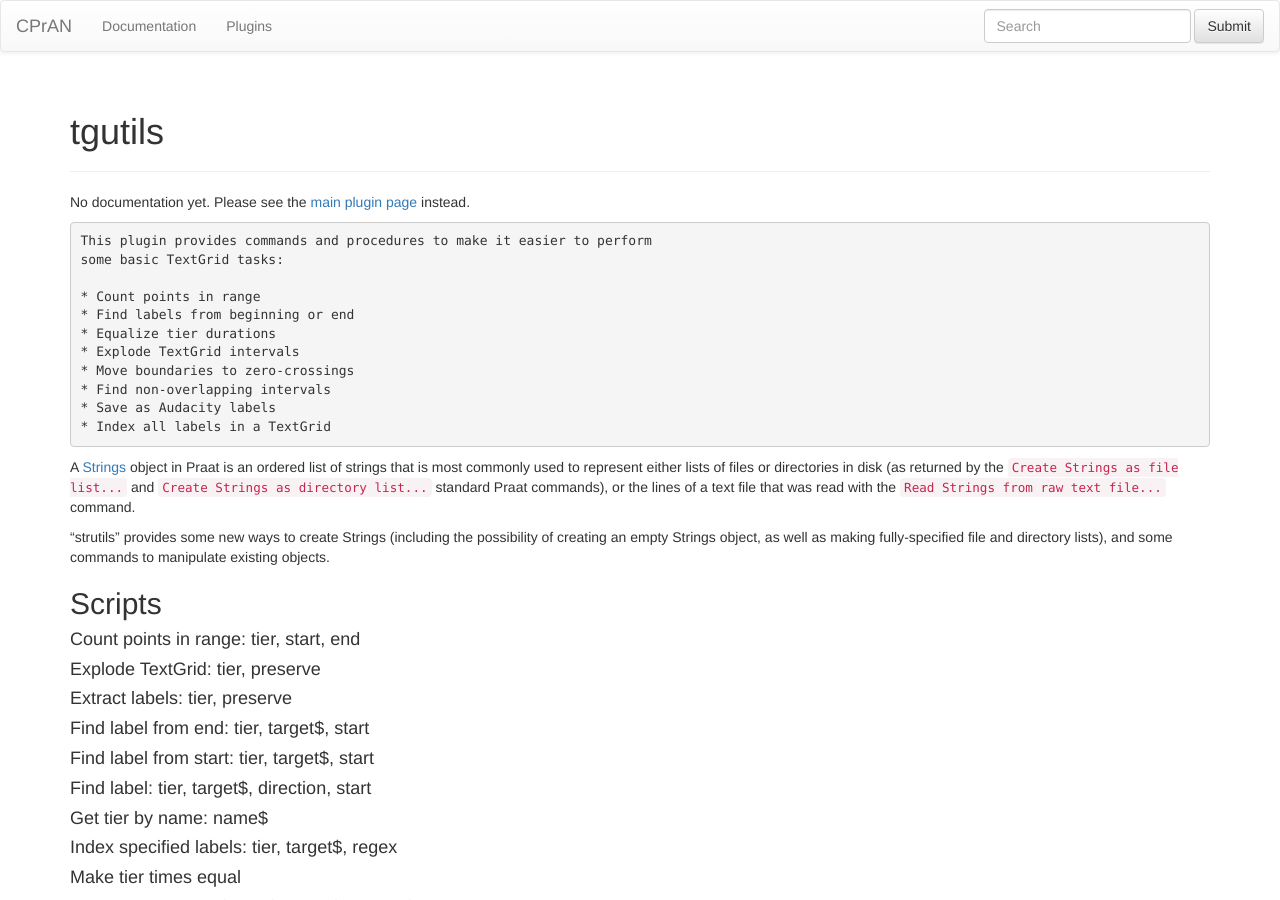
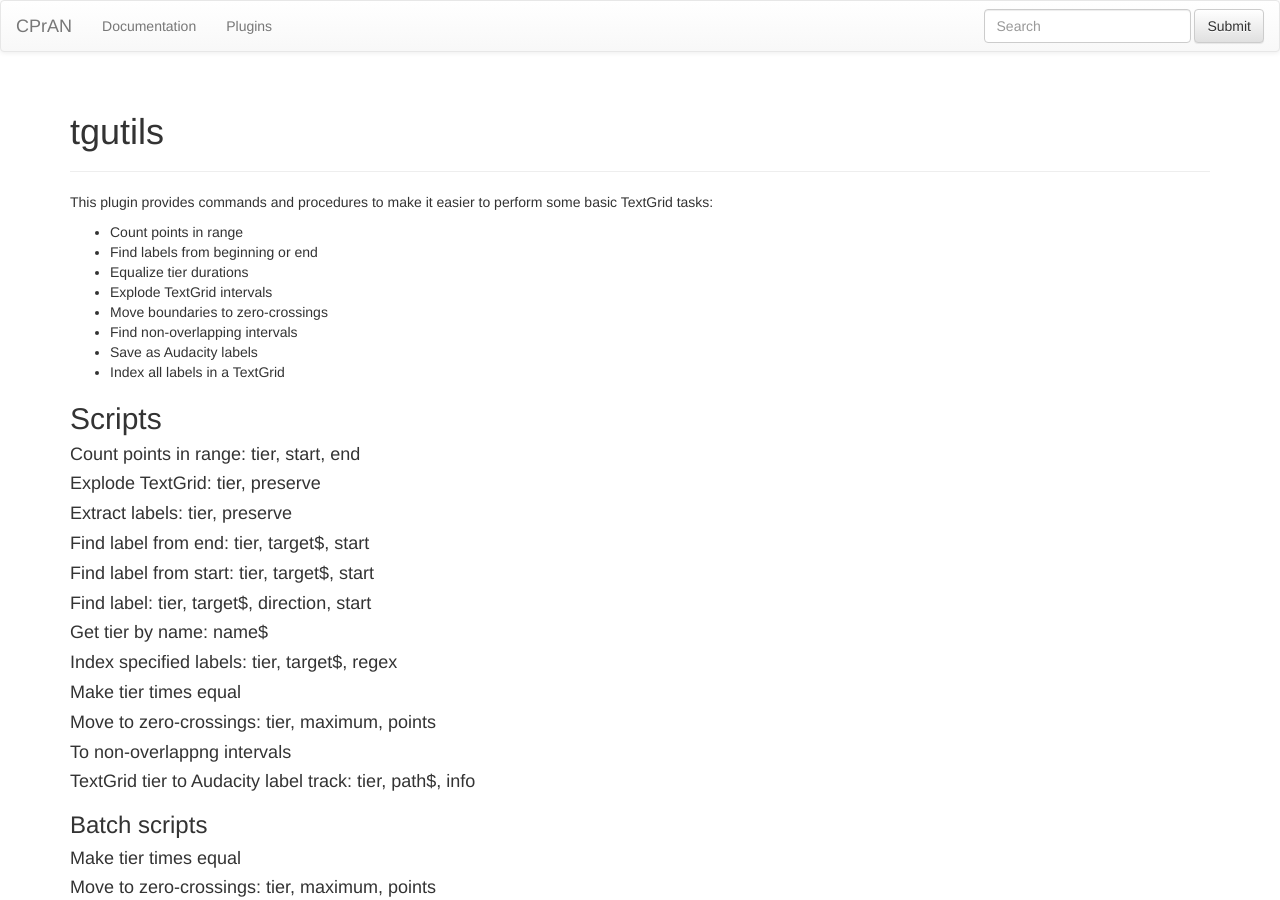
Before and after one commit to jjatria/cpran-www, a Jekyll site: the page built from docs/plugins/tgutils/index.md, in a window 1280 px wide and 900 px high. Built offline with Jekyll 4.4.1, drawn with Linux system fonts in a browser that asks for light colours; nearby versions of some CDN libraries; library files that are not in the unit come from our copies; comment, search, counter and statistics services are not loaded.

Commit message:
Removed placeholder lines in tgutils documentation

```diff
--- a/docs/plugins/tgutils/index.md
+++ b/docs/plugins/tgutils/index.md
@@ -5,37 +5,17 @@ title: tgutils
 ---
 {% include JB/setup %}
 
-No documentation yet. Please see the [main plugin page][] instead.
+This plugin provides commands and procedures to make it easier to perform
+some basic TextGrid tasks:
 
-[main plugin page]: {{ BASE_PATH }}/plugins/{{ page.title }}
-
-    This plugin provides commands and procedures to make it easier to perform
-    some basic TextGrid tasks:
-
-    * Count points in range
-    * Find labels from beginning or end
-    * Equalize tier durations
-    * Explode TextGrid intervals
-    * Move boundaries to zero-crossings
-    * Find non-overlapping intervals
-    * Save as Audacity labels
-    * Index all labels in a TextGrid
-
-A [Strings][] object in Praat is an ordered list of strings that is most
-commonly used to represent either lists of files or directories in disk (as
-returned by the [`Create Strings as file list...`][praat file list] and [`Create
-Strings as directory list...`][praat directory list] standard Praat commands),
-or the lines of a text file that was read with the [`Read Strings from raw text
-file...`][praat raw strings] command.
-
-[praat file list]: http://www.fon.hum.uva.nl/praat/manual/Create_Strings_as_file_list___.html
-[praat directory list]: http://www.fon.hum.uva.nl/praat/manual/Create_Strings_as_directory_list___.html
-[praat raw strings]: http://www.fon.hum.uva.nl/praat/manual/Read_Strings_from_raw_text_file___.html
-[strings]: http://www.fon.hum.uva.nl/praat/manual/Strings.html
-
-"strutils" provides some new ways to create Strings (including the possibility
-of creating an empty Strings object, as well as making fully-specified file and
-directory lists), and some commands to manipulate existing objects.
+* Count points in range
+* Find labels from beginning or end
+* Equalize tier durations
+* Explode TextGrid intervals
+* Move boundaries to zero-crossings
+* Find non-overlapping intervals
+* Save as Audacity labels
+* Index all labels in a TextGrid
 
 ## Scripts
 
```
